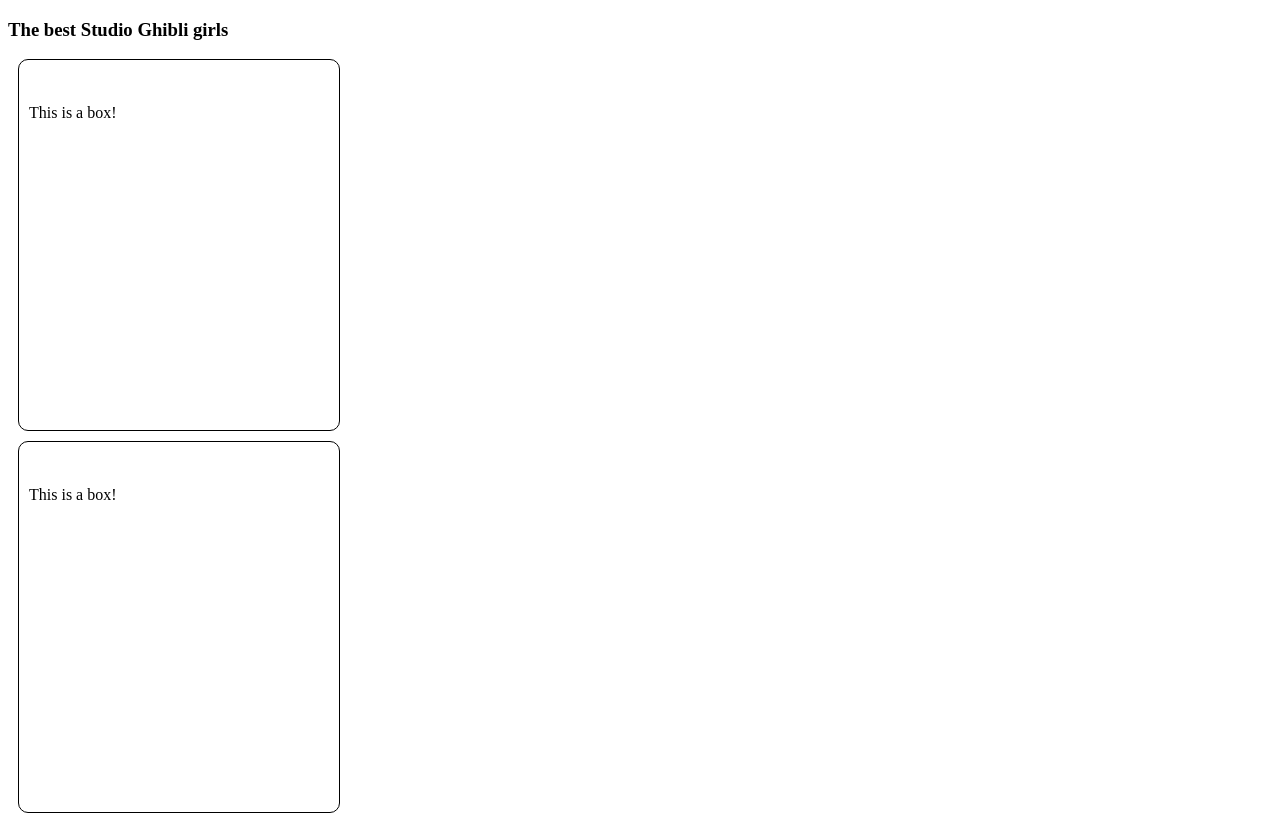
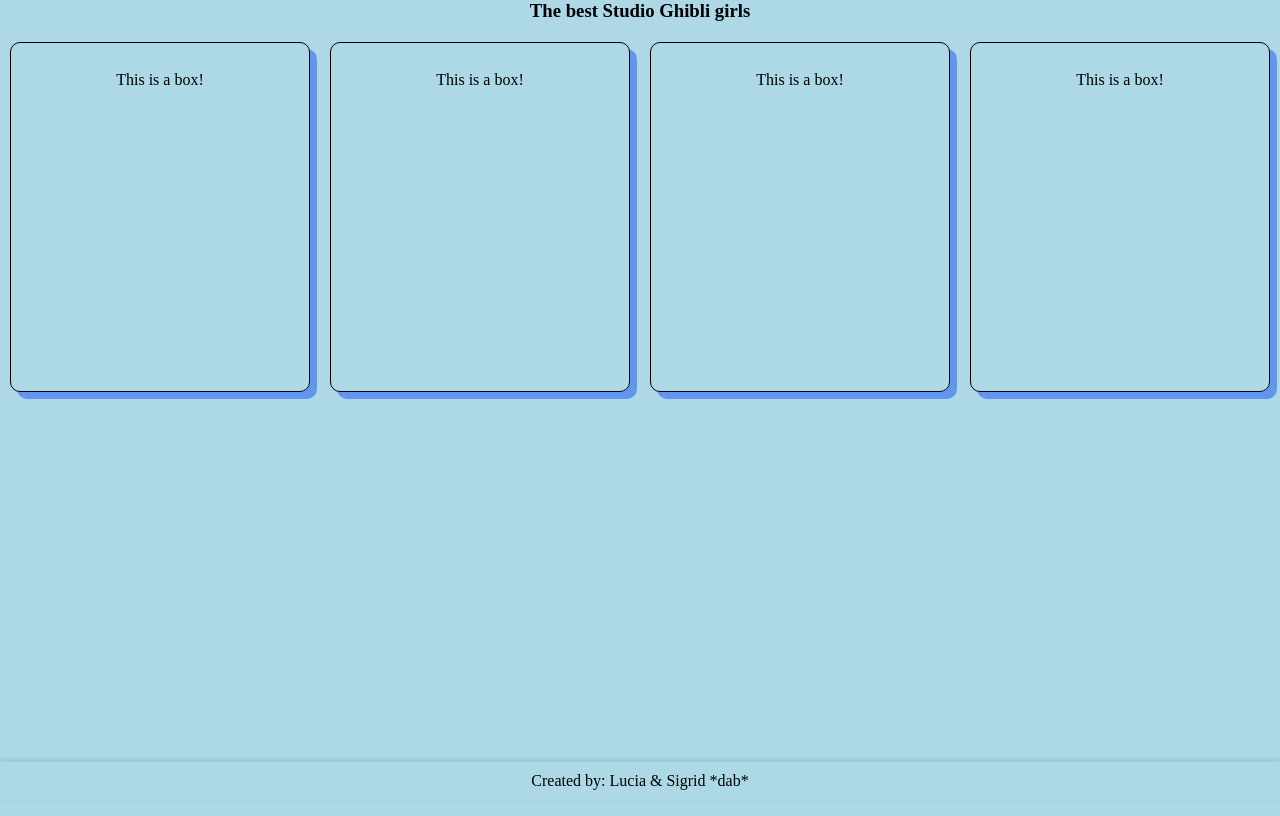
Before and after one commit to MissKluck/C--prosjektoppgave, a plain HTML site: page wwwroot/index.html in a window 1280 px wide. Shown: the top 816 px of the page. Drawn offline with Linux system fonts and the light colour scheme.

Commit message:
added styling to the body

```diff
--- a/wwwroot/styles.css
+++ b/wwwroot/styles.css
@@ -1,3 +1,39 @@
+* {
+  box-sizing: border-box;
+  margin: 0;
+  padding: 0;
+}
+
+/* basic styling */
+body {
+  display: flex;
+  flex-direction: column;
+  gap: 10px;
+  text-align: center;
+  background-color: lightblue;
+}
+
+header {
+}
+
+main {
+  display: flex;
+  flex-direction: row;
+  justify-content: center;
+  flex-wrap: wrap;
+  padding-bottom: 50px;
+}
+
+footer {
+  position: fixed;
+  bottom: 0;
+  width: 100%;
+  text-align: center;
+  padding: 10px 0;
+  box-shadow: 0 -2px 5px rgba(0, 0, 0, 0.1);
+}
+
+/* Boxes design*/
 .box {
   width: 300px;
   height: 350px;
@@ -5,4 +41,5 @@
   border-radius: 10px;
   padding: 10px;
   margin: 10px;
+  box-shadow: 7px 7px cornflowerblue;
 }
```
Also changed, not shown: 2 other files.
